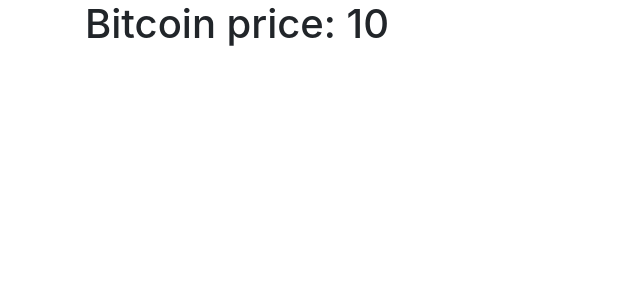
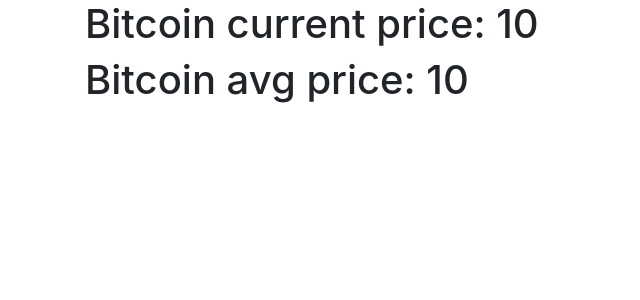
Before and after one commit to ronpel88/crypto-currency, a Flask app: template templates/index.html in a window 1280 px wide. Shown: the part 56-356 px from the top of the page, without its empty margins (0-640 px from the left). Run offline with Flask 2, Linux system fonts and the light colour scheme; the template is opened without the code that fills it: most values are stand-ins (such as "Sample title", 1, 10 or a date in 2020); some libraries are stand-ins or nearby versions.

Commit message:
update text in index html

```diff
--- a/templates/index.html
+++ b/templates/index.html
@@ -1,5 +1,8 @@
 {% extends 'base.html' %}
 
 {% block content %}
-    <h1>{% block title %} Bitcoin price: {{ bitcoin_price }} {% endblock %}</h1>
+{% block title %}
+    <h1> Bitcoin current price: {{ current_price }} </h1>
+    <h1> Bitcoin avg price: {{ avg_price }} </h1>
 {% endblock %}
+{% endblock %}
```
